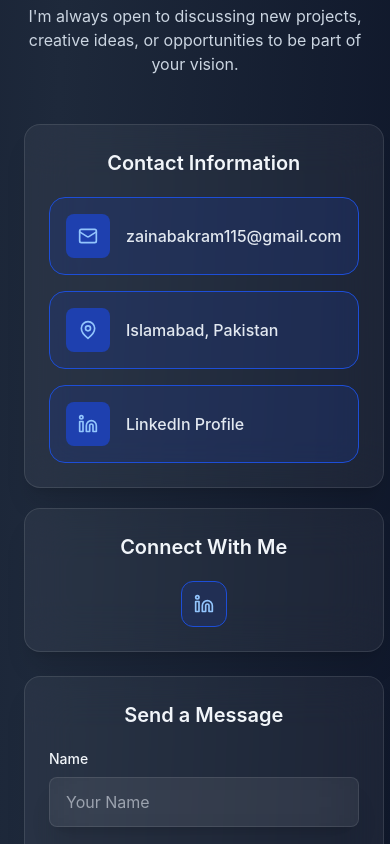
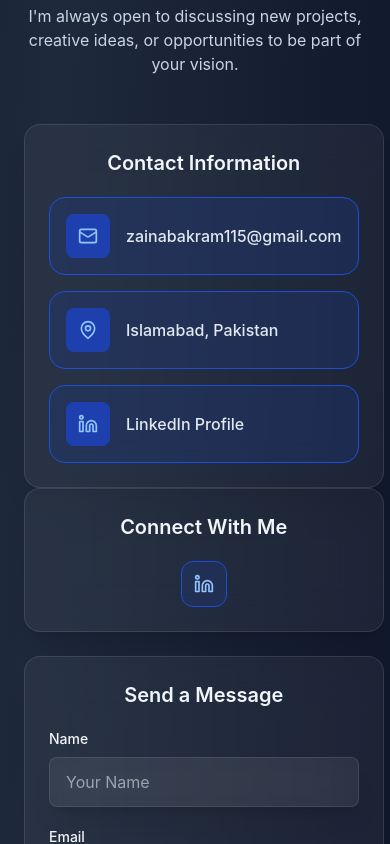
Before and after one commit to Hareem2024/zainabs-portfolio, a React (Vite) app: page / in a window 390 px wide. Shown: the part 7540-8384 px from the top of the page. Built offline with nearby package versions, Linux system fonts and the light colour scheme.

Commit message:
Fix contact cards centering on mobile with CSS

```diff
--- a/src/components/Contact.jsx
+++ b/src/components/Contact.jsx
@@ -75,7 +75,7 @@
 
         <div className="grid md:grid-cols-2 gap-6 max-w-5xl mx-auto">
           {/* Contact Info */}
-          <div className="space-y-5 max-w-md md:max-w-none mx-auto md:mx-0">
+          <div className="space-y-5 w-full">
             <div className="glass-card">
               <h3 className="text-xl md:text-2xl font-semibold mb-5 text-center md:text-left">Contact Information</h3>
               <div className="space-y-4">
--- a/src/index.css
+++ b/src/index.css
@@ -121,6 +121,16 @@
   * {
     -webkit-tap-highlight-color: transparent;
   }
+
+  /* Center contact cards on mobile */
+  #contact .grid > div {
+    margin: 0 auto;
+    width: 100%;
+  }
+
+  #contact .glass-card {
+    margin: 0 auto;
+  }
 }
 
 /* GPU acceleration for smooth scrolling */
```
